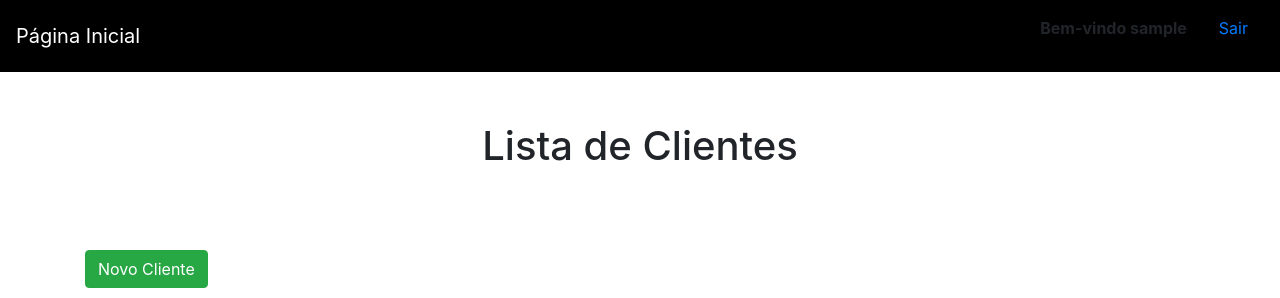
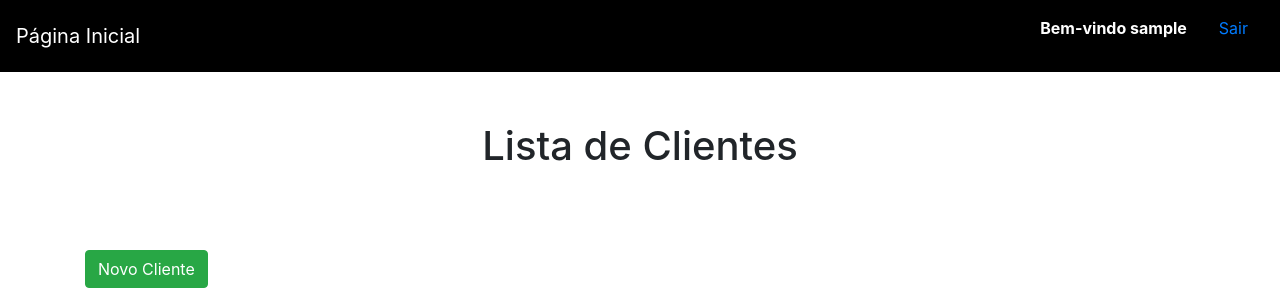
Before and after one commit to FerrazM/loan-database, a Django app: page / in a window 1280 px wide. Shown: the top 298 px of the page. Run offline with Django 4.2, Linux system fonts and the light colour scheme; the visitor is signed in with stand-in values (Sample User, id 1); data that the repository does not hold is empty.

Commit message:
nav bar commit

```diff
--- a/loan_database/templates/loans/base.html
+++ b/loan_database/templates/loans/base.html
@@ -12,12 +12,12 @@
   </head>
 
   <body>
-      <nav class="navbar navbar-light" style="background-color: #000000">
+      <nav class="container-fluid navbar navbar-light" style="background-color: #000000">
         <a class="text-white navbar-brand" href="{% url 'clientes' %}">Página Inicial</a>
         <ul style="list-style: none;">
           {% if user.is_authenticated %}
           <li style="float: left">
-            <strong class="nav-item nav-link">Bem-vindo {{user.get_username}}</strong>
+            <strong class="text-white nav-item nav-link">Bem-vindo {{user.get_username}}</strong>
           </li>
           <li style="float: left">
               <a class="nav-item nav-link" href="{% url 'logout' %}">Sair</a>
--- a/loan_database/templates/loans/detalhe.html
+++ b/loan_database/templates/loans/detalhe.html
@@ -1,7 +1,7 @@
 {% extends 'loans/base.html' %}
 {% block conteudo %}
 <h1 style='margin-top:50px; margin-bottom: 80px; text-align: center;'>Detalhes do Cliente<h1>
-<div class="container-fluid">
+<div class="form-row container-fluid">
     <table class='container table table-hover table-bordered table-sm'>
         <tr>
             <th>Id</th>
```
